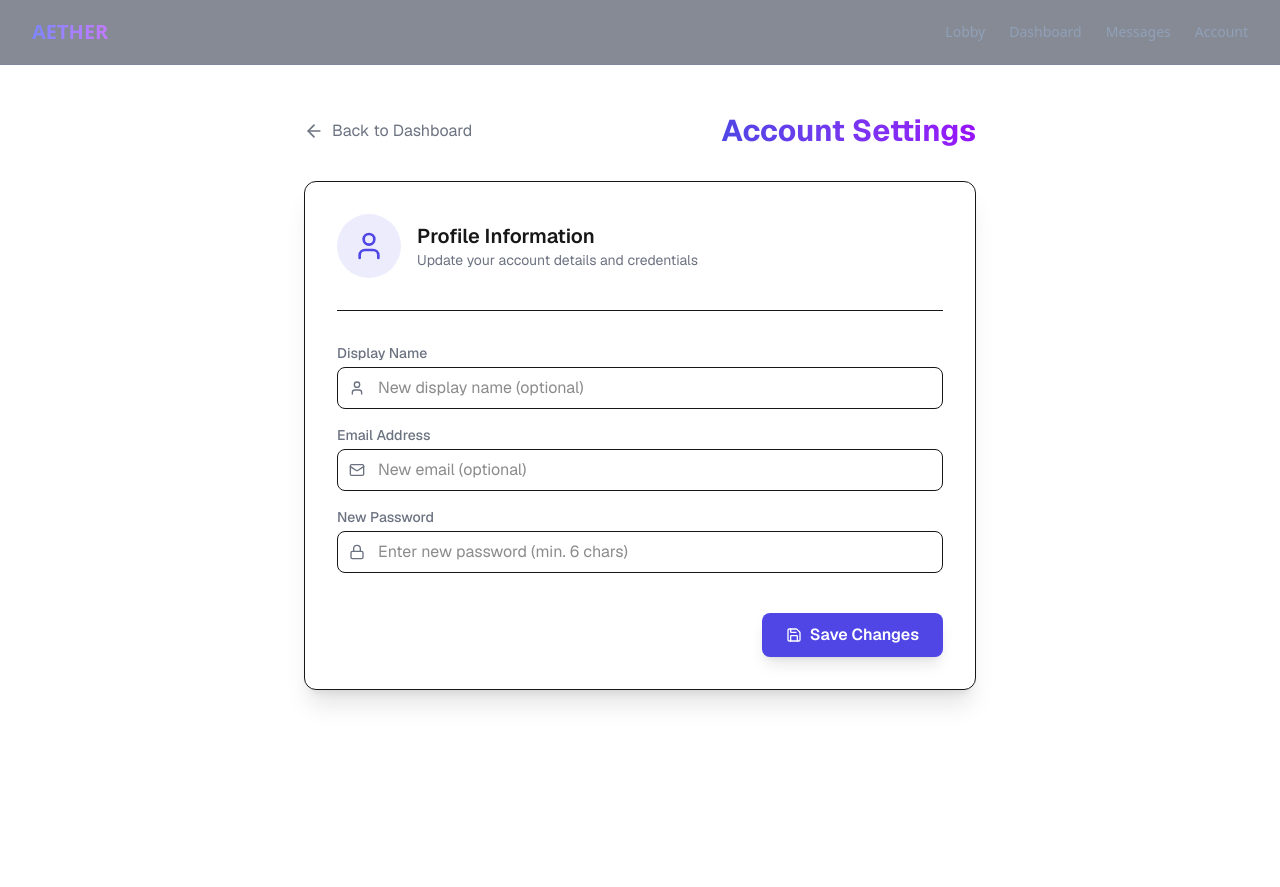
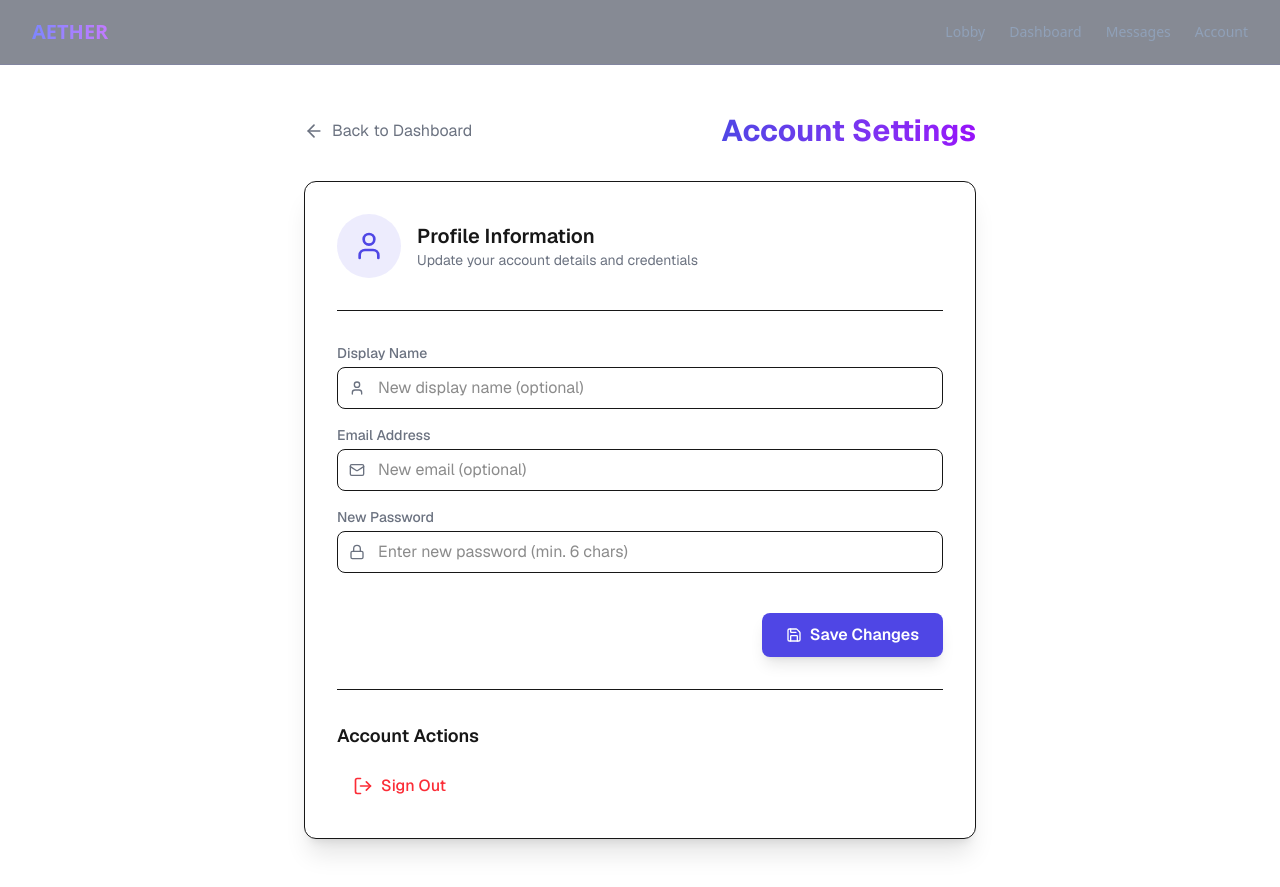
Before and after one commit to lord3nd3r/AI-RPG, a Next.js app: page /account in a window 1280 px wide. Before the commit the page ends 865 px from the top, so only its background shows below. Built offline with nearby package versions, Linux system fonts and the light colour scheme.

Commit message:
feat(account): add sign out button

```diff
--- a/app/account/page.tsx
+++ b/app/account/page.tsx
@@ -2,7 +2,8 @@
 
 import { useState } from 'react'
 import Link from 'next/link'
-import { ArrowLeft, User, Mail, Lock, Save, CheckCircle, AlertCircle } from 'lucide-react'
+import { signOut } from 'next-auth/react'
+import { ArrowLeft, User, Mail, Lock, Save, CheckCircle, AlertCircle, LogOut } from 'lucide-react'
 
 export default function AccountPage() {
   const [formData, setFormData] = useState({
@@ -12,6 +13,10 @@ export default function AccountPage() {
   })
   const [loading, setLoading] = useState(false)
   const [status, setStatus] = useState<{ type: 'success' | 'error', message: string } | null>(null)
+
+  const handleSignOut = () => {
+    signOut({ callbackUrl: '/' })
+  }
 
   const handleSubmit = async (e: React.FormEvent) => {
     e.preventDefault()
@@ -137,6 +142,17 @@ export default function AccountPage() {
                         </button>
                     </div>
                 </form>
+
+                <div className="mt-8 pt-8 border-t border-border">
+                    <h3 className="text-lg font-semibold text-foreground mb-4">Account Actions</h3>
+                    <button
+                        onClick={handleSignOut}
+                        className="flex items-center gap-2 px-4 py-2 text-red-500 hover:bg-red-500/10 rounded-lg transition-colors font-medium"
+                    >
+                        <LogOut className="w-5 h-5" />
+                        Sign Out
+                    </button>
+                </div>
             </div>
         </div>
       </div>
```
